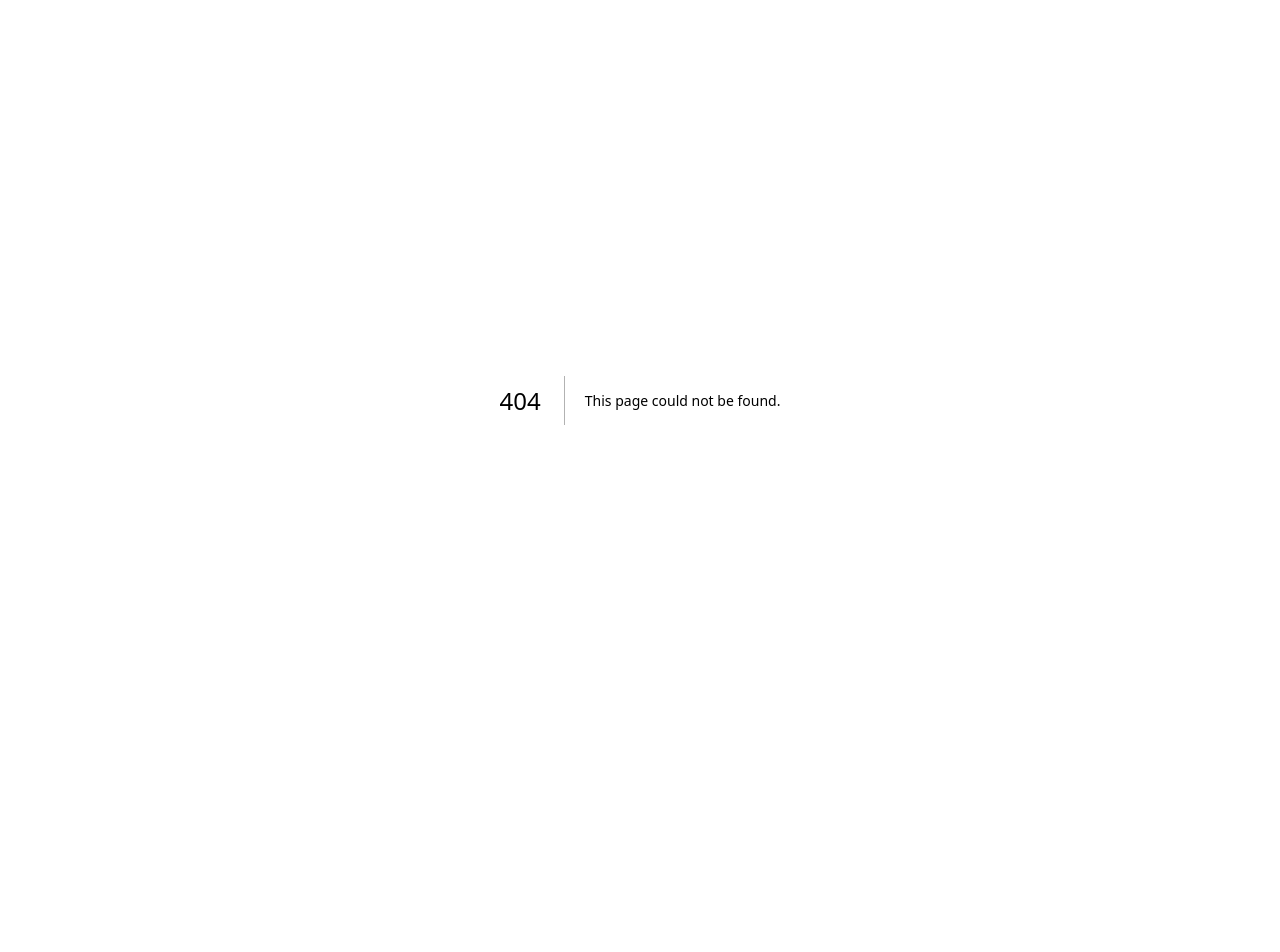
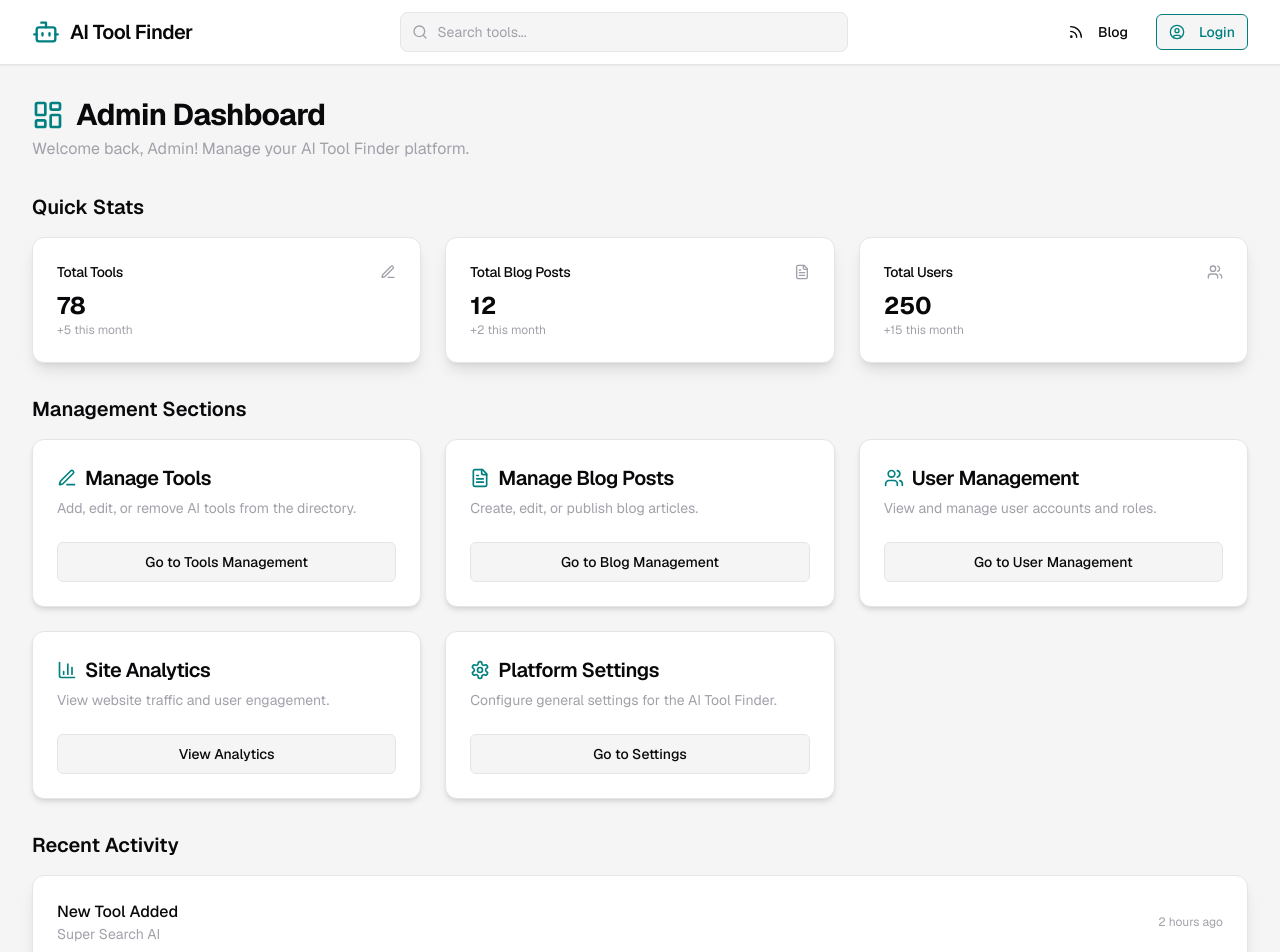
Before and after one commit to yopisimoni/ai-hub-last, a Next.js app: page /admin/dashboard in a window 1280 px wide. Before the commit this address had no page. Shown: the top 952 px of the page. Before the commit the page ends 800 px from the top, so only its background shows below. Built offline with nearby package versions, Linux system fonts and the light colour scheme.

Commit message:
add dashboard

```diff
--- /dev/null
+++ b/src/app/admin/dashboard/page.tsx
@@ -0,0 +1,172 @@
+// src/app/admin/dashboard/page.tsx
+import Navbar from "@/components/layout/Navbar";
+import Footer from "@/components/layout/Footer";
+import { Card, CardContent, CardDescription, CardHeader, CardTitle } from "@/components/ui/card";
+import { BarChart3, Edit3, FileText, Users, Settings, LayoutDashboard } from "lucide-react";
+import Link from "next/link";
+import { Button } from "@/components/ui/button";
+
+// Mock data for dashboard summary - replace with actual data fetching
+const dashboardStats = {
+  totalTools: 78,
+  totalBlogPosts: 12,
+  totalUsers: 250,
+};
+
+const recentActivities = [
+  { id: 1, type: "New Tool Added", description: "Super Search AI", time: "2 hours ago" },
+  { id: 2, type: "Blog Post Published", description: "'The Future of AI Ethics'", time: "5 hours ago" },
+  { id: 3, type: "User Registered", description: "john.doe@example.com", time: "1 day ago" },
+];
+
+export default function AdminDashboardPage() {
+  return (
+    <div className="flex flex-col min-h-screen">
+      <Navbar />
+      <main className="flex-grow container mx-auto px-4 sm:px-6 lg:px-8 py-8">
+        <header className="mb-8">
+          <h1 className="text-3xl font-bold tracking-tight text-foreground flex items-center">
+            <LayoutDashboard className="mr-3 h-8 w-8 text-primary" />
+            Admin Dashboard
+          </h1>
+          <p className="text-muted-foreground mt-1">Welcome back, Admin! Manage your AI Tool Finder platform.</p>
+        </header>
+
+        {/* Quick Stats Section */}
+        <section aria-labelledby="quick-stats-heading" className="mb-8">
+          <h2 id="quick-stats-heading" className="text-xl font-semibold text-foreground mb-4">Quick Stats</h2>
+          <div className="grid grid-cols-1 sm:grid-cols-2 lg:grid-cols-3 gap-6">
+            <Card className="shadow-lg rounded-xl">
+              <CardHeader className="flex flex-row items-center justify-between space-y-0 pb-2">
+                <CardTitle className="text-sm font-medium">Total Tools</CardTitle>
+                <Edit3 className="h-4 w-4 text-muted-foreground" />
+              </CardHeader>
+              <CardContent>
+                <div className="text-2xl font-bold">{dashboardStats.totalTools}</div>
+                <p className="text-xs text-muted-foreground">+5 this month</p>
+              </CardContent>
+            </Card>
+            <Card className="shadow-lg rounded-xl">
+              <CardHeader className="flex flex-row items-center justify-between space-y-0 pb-2">
+                <CardTitle className="text-sm font-medium">Total Blog Posts</CardTitle>
+                <FileText className="h-4 w-4 text-muted-foreground" />
+              </CardHeader>
+              <CardContent>
+                <div className="text-2xl font-bold">{dashboardStats.totalBlogPosts}</div>
+                <p className="text-xs text-muted-foreground">+2 this month</p>
+              </CardContent>
+            </Card>
+            <Card className="shadow-lg rounded-xl">
+              <CardHeader className="flex flex-row items-center justify-between space-y-0 pb-2">
+                <CardTitle className="text-sm font-medium">Total Users</CardTitle>
+                <Users className="h-4 w-4 text-muted-foreground" />
+              </CardHeader>
+              <CardContent>
+                <div className="text-2xl font-bold">{dashboardStats.totalUsers}</div>
+                <p className="text-xs text-muted-foreground">+15 this month</p>
+              </CardContent>
+            </Card>
+          </div>
+        </section>
+
+        {/* Management Sections */}
+        <section aria-labelledby="management-sections-heading" className="mb-8">
+          <h2 id="management-sections-heading" className="text-xl font-semibold text-foreground mb-4">Management Sections</h2>
+          <div className="grid grid-cols-1 md:grid-cols-2 lg:grid-cols-3 gap-6">
+            <Card className="shadow-md hover:shadow-xl transition-shadow rounded-xl">
+              <CardHeader>
+                <CardTitle className="flex items-center text-xl">
+                  <Edit3 className="mr-2 h-5 w-5 text-primary" /> Manage Tools
+                </CardTitle>
+                <CardDescription>Add, edit, or remove AI tools from the directory.</CardDescription>
+              </CardHeader>
+              <CardContent>
+                <Button className="w-full" variant="outline" asChild>
+                  <Link href="/admin/tools">Go to Tools Management</Link>
+                </Button>
+              </CardContent>
+            </Card>
+            <Card className="shadow-md hover:shadow-xl transition-shadow rounded-xl">
+              <CardHeader>
+                <CardTitle className="flex items-center text-xl">
+                  <FileText className="mr-2 h-5 w-5 text-primary" /> Manage Blog Posts
+                </CardTitle>
+                <CardDescription>Create, edit, or publish blog articles.</CardDescription>
+              </CardHeader>
+              <CardContent>
+                <Button className="w-full" variant="outline" asChild>
+                  <Link href="/admin/blog">Go to Blog Management</Link>
+                </Button>
+              </CardContent>
+            </Card>
+             <Card className="shadow-md hover:shadow-xl transition-shadow rounded-xl">
+              <CardHeader>
+                <CardTitle className="flex items-center text-xl">
+                  <Users className="mr-2 h-5 w-5 text-primary" /> User Management
+                </CardTitle>
+                <CardDescription>View and manage user accounts and roles.</CardDescription>
+              </CardHeader>
+              <CardContent>
+                <Button className="w-full" variant="outline" asChild>
+                  <Link href="/admin/users">Go to User Management</Link>
+                </Button>
+              </CardContent>
+            </Card>
+            <Card className="shadow-md hover:shadow-xl transition-shadow rounded-xl">
+              <CardHeader>
+                <CardTitle className="flex items-center text-xl">
+                  <BarChart3 className="mr-2 h-5 w-5 text-primary" /> Site Analytics
+                </CardTitle>
+                <CardDescription>View website traffic and user engagement.</CardDescription>
+              </CardHeader>
+              <CardContent>
+                <Button className="w-full" variant="outline" asChild>
+                  <Link href="/admin/analytics">View Analytics</Link>
+                </Button>
+              </CardContent>
+            </Card>
+            <Card className="shadow-md hover:shadow-xl transition-shadow rounded-xl">
+              <CardHeader>
+                <CardTitle className="flex items-center text-xl">
+                  <Settings className="mr-2 h-5 w-5 text-primary" /> Platform Settings
+                </CardTitle>
+                <CardDescription>Configure general settings for the AI Tool Finder.</CardDescription>
+              </CardHeader>
+              <CardContent>
+                <Button className="w-full" variant="outline" asChild>
+                  <Link href="/admin/settings">Go to Settings</Link>
+                </Button>
+              </CardContent>
+            </Card>
+          </div>
+        </section>
+
+        {/* Recent Activity Section */}
+        <section aria-labelledby="recent-activity-heading">
+            <h2 id="recent-activity-heading" className="text-xl font-semibold text-foreground mb-4">Recent Activity</h2>
+            <Card className="shadow-lg rounded-xl">
+                <CardContent className="p-6">
+                    {recentActivities.length > 0 ? (
+                        <ul className="space-y-4">
+                            {recentActivities.map(activity => (
+                                <li key={activity.id} className="flex items-center justify-between pb-2 border-b border-border last:border-b-0 last:pb-0">
+                                    <div>
+                                        <p className="font-medium text-foreground">{activity.type}</p>
+                                        <p className="text-sm text-muted-foreground">{activity.description}</p>
+                                    </div>
+                                    <p className="text-xs text-muted-foreground">{activity.time}</p>
+                                </li>
+                            ))}
+                        </ul>
+                    ) : (
+                        <p className="text-muted-foreground">No recent activity to display.</p>
+                    )}
+                </CardContent>
+            </Card>
+        </section>
+
+      </main>
+      <Footer />
+    </div>
+  );
+}
--- /dev/null
+++ b/src/app/admin/page.tsx
@@ -0,0 +1,10 @@
+// src/app/admin/page.tsx
+import { redirect } from 'next/navigation';
+
+export default function AdminPage() {
+  redirect('/admin/dashboard');
+  // Note: redirect() must be called before any JSX is returned.
+  // For this reason, it's common to not return any JSX from a component that redirects.
+  // However, to satisfy React's component signature, you can return null.
+  return null;
+}
```
